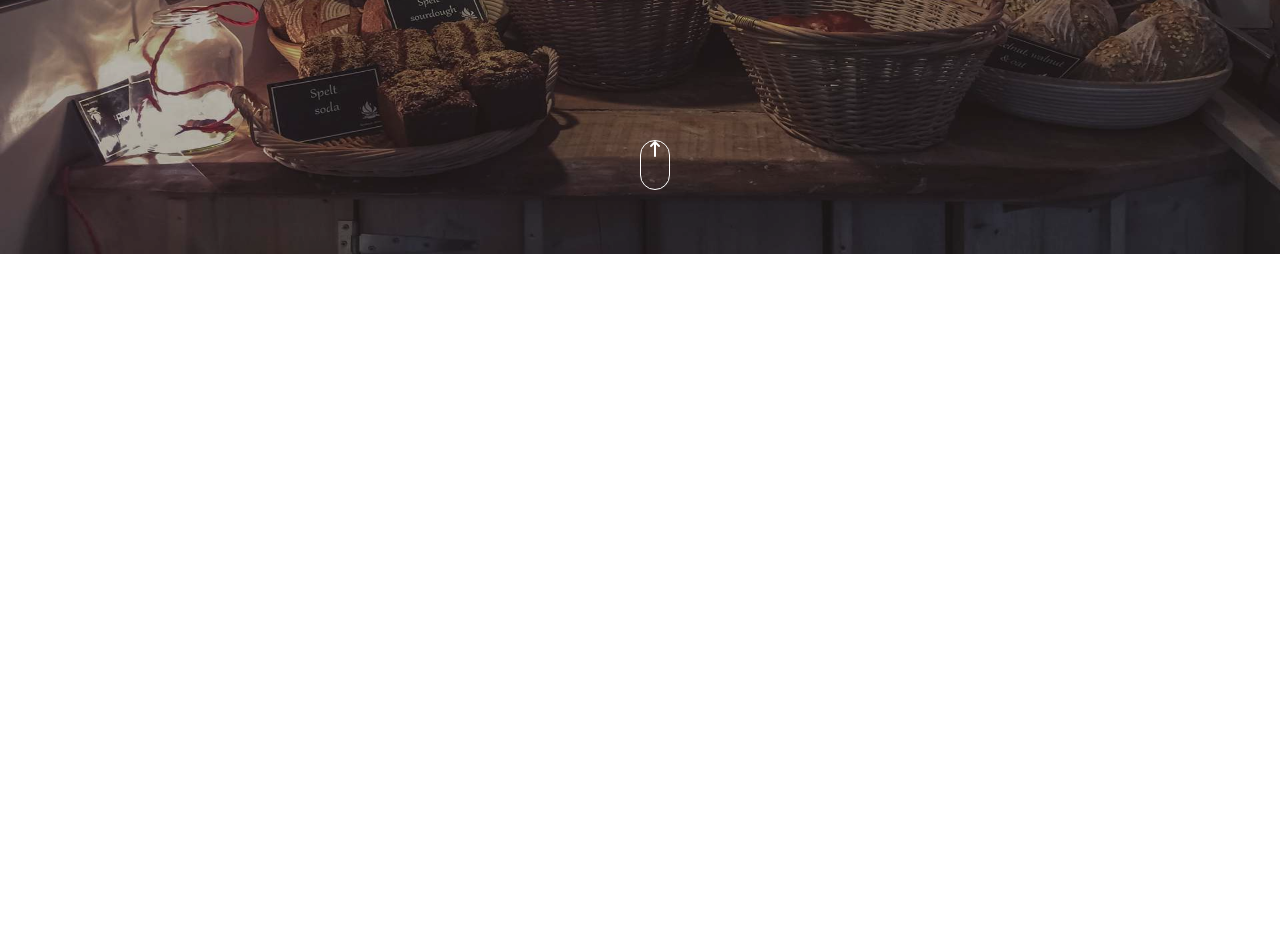
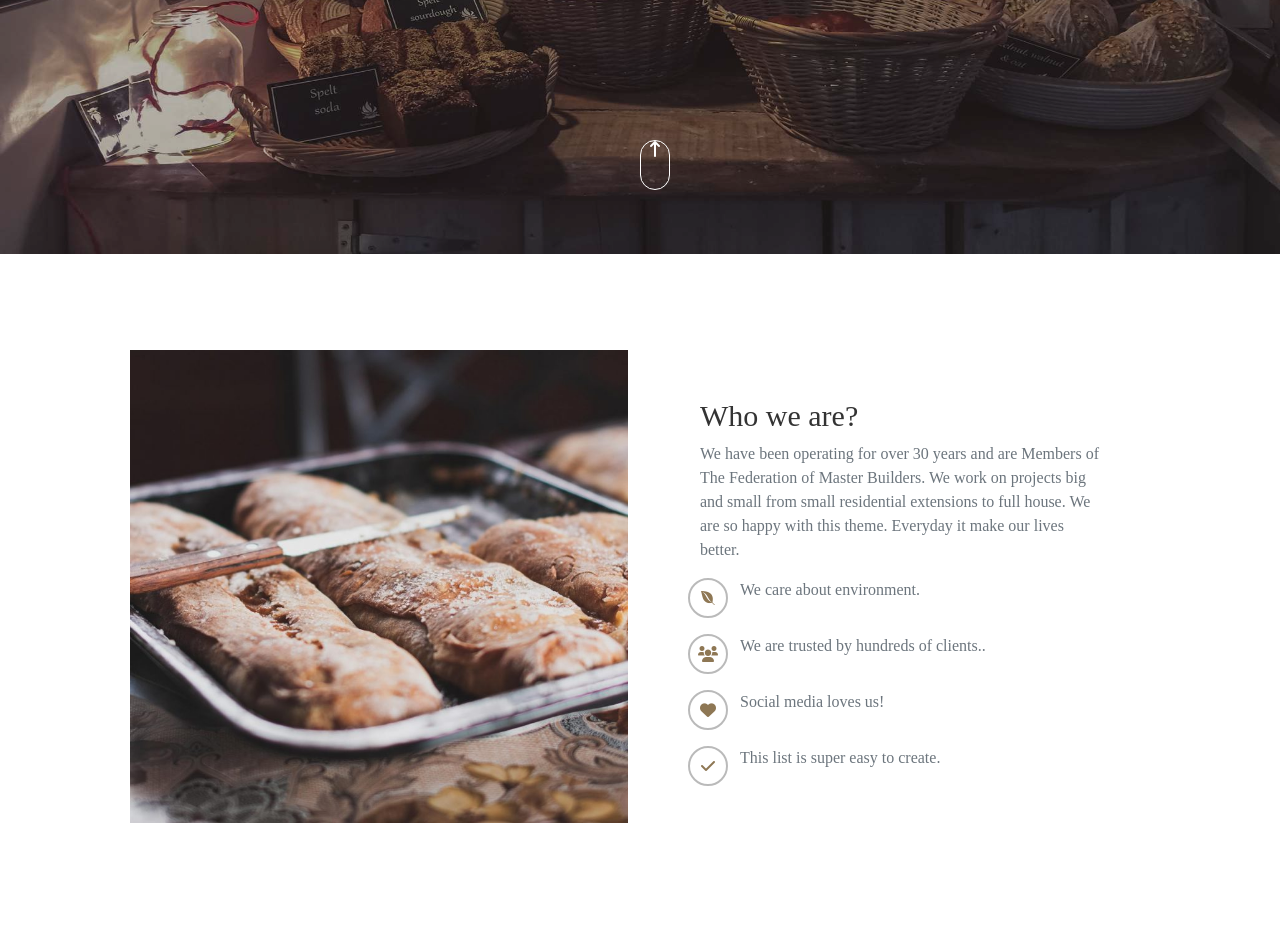
Before and after one commit to baselalaa2019/bakery, a plain HTML site: page index.html in a window 1280 px wide. Shown: the part 546-1492 px from the top of the page. Before the commit the page ends 800 px from the top, so only its background shows below. Drawn offline with Linux system fonts and the light colour scheme.

Commit message:
Add Section About

```diff
--- a/index.html
+++ b/index.html
@@ -76,6 +76,75 @@
 
     </header>
 
+    <section id="about" class="about p-5">
+      <div class="container">
+        <div class="row p-5">
+          <div class="col-lg-6">
+            <figure>
+              <img class="w-100" src="image/alexandru-stavrica-170390-800x760.jpg" alt="about us">
+            </figure>
+          </div>
+          <div class="col-lg-6">
+            <div class="contact-about  ">
+              <div class="row p-5">
+                <div class="col-12">
+                  <h2>Who we are?</h2>
+                  <p class="text-mueta text-muted">We have been operating for over 30 years and are Members of
+                    The Federation of Master Builders. We work on projects big and small
+                    from small residential extensions to full house. We are so happy with this theme.
+                    Everyday it make our lives better.</p>
+                </div>
+                <div class="row pb-3">
+                  <div class="col-2 fontes d-flex justify-content-center align-items-center ">
+                    <i class="fa-brands fa-envira  color"></i>
+                  </div>
+                  <div class="col-lg-10">
+                    <div class="details">
+                      <p class="text-muted">We care about environment.</p>
+                    </div>
+                  </div>
+                </div>
+                <div class="row pb-3">
+                  <div class="col-2 fontes d-flex justify-content-center align-items-center ">
+                    <i class="fa-solid fa-users  color"></i>
+                  </div>
+                  <div class="col-lg-10">
+                    <div class="details d-f">
+                      <p class="text-muted">We are trusted by hundreds of clients..</p>
+                    </div>
+                  </div>
+                </div>
+                <div class="row pb-3">
+                  <div class="col-2 fontes d-flex justify-content-center align-items-center ">
+                    <i class="fa-solid fa-heart  color"></i>
+                  </div>
+                  <div class="col-lg-10">
+                    <div class="details ">
+                      <p class="text-muted">Social media loves us!</p>
+                    </div>
+                  </div>
+                </div>
+                <div class="row pb-3">
+                  <div class="col-2 fontes d-flex justify-content-center align-items-center ">
+                    <i class="fa-solid fa-check  color "></i>
+                  </div>
+                  <div class="col-lg-10">
+                    <div class="details ">
+                      <p class="text-muted">This list is super easy to create.</p>
+                    </div>
+                  </div>
+                </div>
+              </div>
+            </div>
+          </div>
+        </div>
+
+      </div>
+
+
+
+    </section>
+
 
 
 
```
